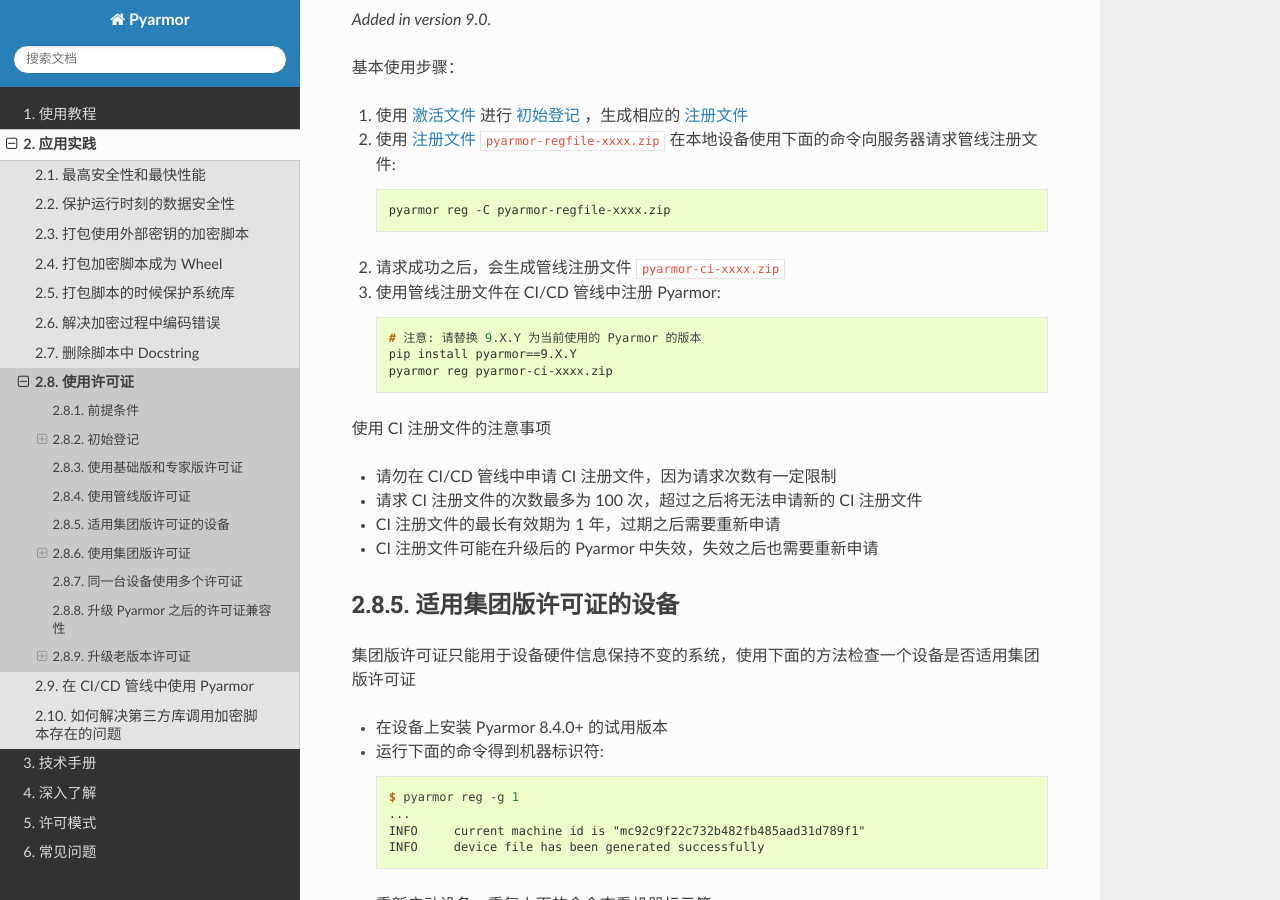
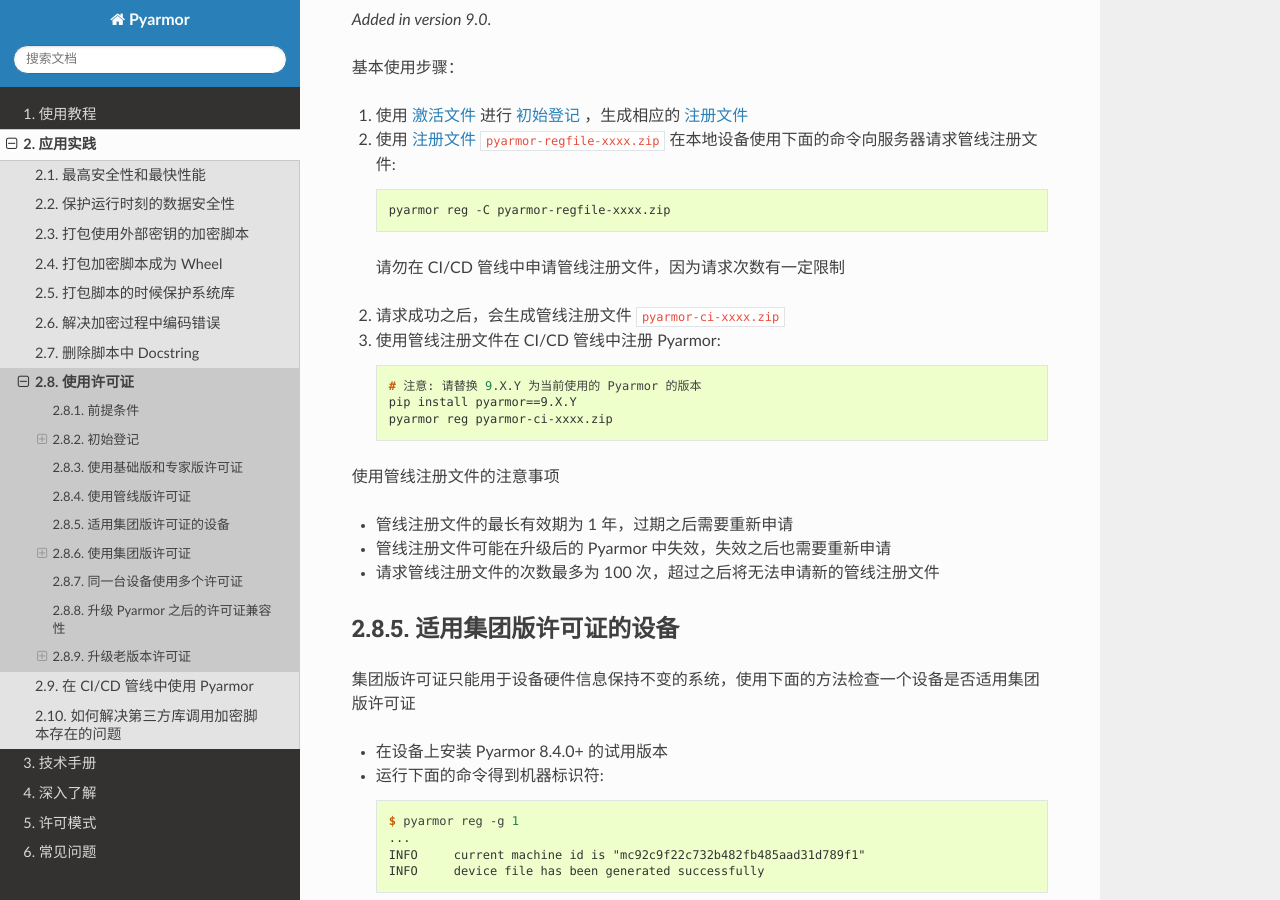
Before and after one commit to dashingsoft/pyarmor-docs-zh, a Sphinx documentation site: the page built from docs/how-to/register.rst, in a window 1280 px wide and 900 px high, scrolled down 2488 px. Built offline with Sphinx 7.4.7 and the Read the Docs theme 3.1.0, drawn with Linux system fonts in a browser that asks for light colours.

Commit message:
Refine doc

```diff
--- a/docs/how-to/ci.rst
+++ b/docs/how-to/ci.rst
@@ -27,6 +27,7 @@
       $ pyarmor reg -C pyarmor-regfile-xxxx.zip
 
   申请一次即可，该命令执行成功之后会在当前目录创建 :term:`管线注册文件` ``pyarmor-ci-xxxx.zip``
+
 - 在管线中增加如下命令（请替换 ``9.X.Y`` 为相应的 Pyarmor 版本号）::
 
       pip install pyarmor==9.X.Y
@@ -41,7 +42,7 @@
 - 管线注册文件有效期为一年，可以用于在 CI/CD 中注册 Pyarmor
 - 管线注册文件在当前 Pyarmor 的版本有效，但是不一定在升级之后的 Pyarmor 中有效
 - 每一个许可证最多可以申请 100 个管线注册文件，超过申请次数之后就无法在申请
-- 请勿在 CI/CD 管线中申请 CI 注册文件，因为请求次数有一定限制
+- 请勿在 CI/CD 管线中申请管线注册文件，因为请求次数有一定限制
 
 .. important::
 
--- a/docs/how-to/register.rst
+++ b/docs/how-to/register.rst
@@ -91,6 +91,8 @@
 
      pyarmor reg -C pyarmor-regfile-xxxx.zip
 
+   请勿在 CI/CD 管线中申请管线注册文件，因为请求次数有一定限制
+
 2. 请求成功之后，会生成管线注册文件 ``pyarmor-ci-xxxx.zip``
 
 3. 使用管线注册文件在 CI/CD 管线中注册 Pyarmor::
@@ -99,12 +101,11 @@
      pip install pyarmor==9.X.Y
      pyarmor reg pyarmor-ci-xxxx.zip
 
-使用 CI 注册文件的注意事项
+使用管线注册文件的注意事项
 
-- 请勿在 CI/CD 管线中申请 CI 注册文件，因为请求次数有一定限制
-- 请求 CI 注册文件的次数最多为 100 次，超过之后将无法申请新的 CI 注册文件
-- CI 注册文件的最长有效期为 1 年，过期之后需要重新申请
-- CI 注册文件可能在升级后的 Pyarmor 中失效，失效之后也需要重新申请
+- 管线注册文件的最长有效期为 1 年，过期之后需要重新申请
+- 管线注册文件可能在升级后的 Pyarmor 中失效，失效之后也需要重新申请
+- 请求管线注册文件的次数最多为 100 次，超过之后将无法申请新的管线注册文件
 
 ..
   在 Docker 或者 CI 管线 中注册 Pyarmor 基础版/专家版许可证的基本方法同上，但是在一天之内运行的 Pyarmor 的 Docker 数量有限制，不能超过 100 个。如果需要在一天之内运行超过 100 个的 Docker 容器，请使用集团版许可证。并且同时运行的 Docker 容器或者 Runner 的数量不能超过 3 个，如果超过这个数量，最好每隔半分钟之后启动一个 Docker 容器或者 Runner，同时运行太多的 `pyarmor reg` 命令会导致许可证服务器返回 HTTP 500 的错误并导致注册失败。
```
